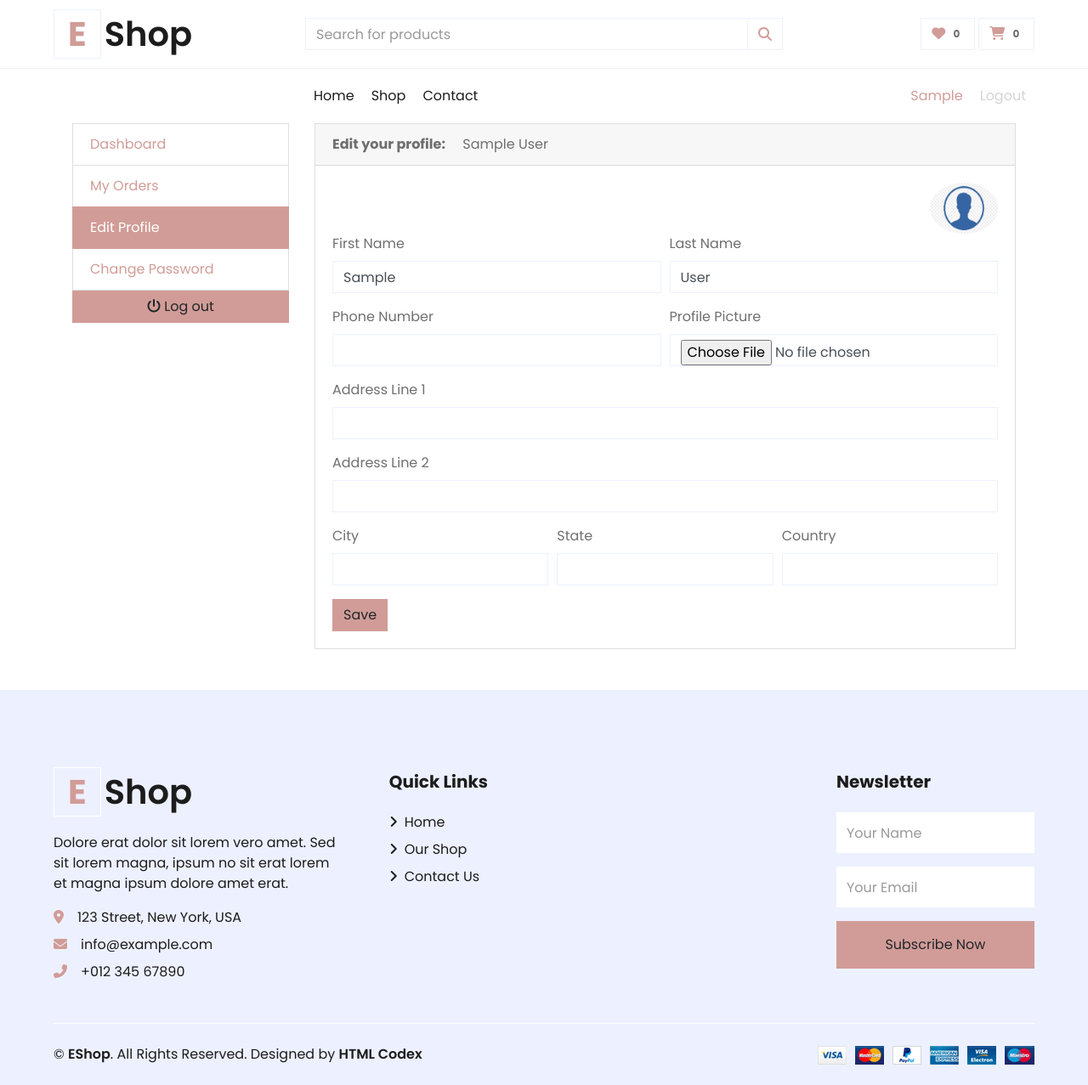
After one commit to AleksKostadinov/eshop, a Django app: page /accounts/edit_profile/ in a window 1280 px wide. The commit adds this page. Shown: the whole page at 85% size. Run offline with Django 4.2, Linux system fonts and the light colour scheme; the visitor is signed in with stand-in values (Sample User, id 1); data that the repository does not hold is empty; some libraries are stand-ins or nearby versions.

Commit message:
MyOrder and EditProfile func

```diff
--- a/accounts/forms.py
+++ b/accounts/forms.py
@@ -1,5 +1,5 @@
 from django import forms
-from .models import Account
+from .models import Account, UserProfile
 from .validations import clean_username, clean_password, clean_phone_number, clean_first_name, clean_last_name
 
 
@@ -44,3 +44,26 @@ class RegisterForm(forms.ModelForm):
 
         for field in self.fields:
             self.fields[field].widget.attrs['class'] = 'form-control'
+
+class AccountForm(forms.ModelForm):
+    class Meta:
+        model = Account
+        fields = ['first_name', 'last_name', 'phone_number']
+
+    def __init__(self, *args, **kwargs):
+        super().__init__(*args, **kwargs)
+
+        for field in self.fields:
+            self.fields[field].widget.attrs['class'] = 'form-control'
+
+class UserProfileForm(forms.ModelForm):
+    profile_picture = forms.ImageField(required=False, error_messages = {'invalid':("Image files only")}, widget=forms.FileInput)
+    class Meta:
+        model = UserProfile
+        fields = ['address_line_1', 'address_line_2', 'city', 'state', 'country', 'profile_picture']
+
+    def __init__(self, *args, **kwargs):
+        super().__init__(*args, **kwargs)
+
+        for field in self.fields:
+            self.fields[field].widget.attrs['class'] = 'form-control'
--- a/accounts/urls.py
+++ b/accounts/urls.py
@@ -1,5 +1,5 @@
 from django.urls import path
-from .views import CustomLoginView, CustomRegisterView, CustomLogoutView, DashboardView
+from .views import CustomLoginView, CustomRegisterView, CustomLogoutView, DashboardView, MyOrdersView, EditProfileView
 
 app_name = 'accounts'
 
@@ -9,4 +9,7 @@ urlpatterns = [
     path('logout/', CustomLogoutView.as_view(), name='logout'),
     path('dashboard/', DashboardView.as_view(), name='dashboard'),
     path('', DashboardView.as_view(), name='dashboard'),
+
+    path('my_orders/', MyOrdersView.as_view(), name='my_orders'),
+    path('edit_profile/', EditProfileView.as_view(), name='edit_profile'),
 ]
--- a/accounts/views.py
+++ b/accounts/views.py
@@ -1,13 +1,15 @@
 from django.contrib.auth.views import LoginView
 from django.contrib.auth.views import LogoutView
+from django.shortcuts import get_object_or_404, redirect, render
 from django.urls import reverse_lazy
 from django.views.generic import FormView, TemplateView
-from accounts.forms import RegisterForm
+from accounts.forms import AccountForm, RegisterForm, UserProfileForm
 from accounts.models import Account, UserProfile
 from django.contrib import messages
 from django.contrib.auth.mixins import LoginRequiredMixin
 from orders.models import Order
 from django.contrib.auth import login
+from django.views.generic.edit import UpdateView
 
 
 class CustomLoginView(LoginView):
@@ -63,3 +65,71 @@ class DashboardView(LoginRequiredMixin, TemplateView):
         context['userprofile'] = userprofile
 
         return context
+
+class MyOrdersView(LoginRequiredMixin, TemplateView):
+    template_name = 'accounts/my_orders.html'
+
+    def get_context_data(self, **kwargs):
+        context = super().get_context_data(**kwargs)
+        orders = Order.objects.filter(user=self.request.user, is_ordered=True).order_by('-created_at')
+        context['orders'] = orders
+        return context
+
+# class EditProfileView(LoginRequiredMixin, TemplateView):
+#     template_name = 'accounts/edit_profile.html'
+
+#     def post(self, request, *args, **kwargs):
+#         userprofile = get_object_or_404(UserProfile, user=request.user)
+#         account_form = AccountForm(request.POST, instance=request.user)
+#         profile_form = UserProfileForm(request.POST, request.FILES, instance=userprofile)
+
+#         if account_form.is_valid() and profile_form.is_valid():
+#             account_form.save()
+#             profile_form.save()
+#             messages.success(request, 'Your profile has been updated.')
+#             return redirect('accounts:edit_profile')
+
+#         context = {
+#             'account_form': account_form,
+#             'profile_form': profile_form,
+#             'userprofile': userprofile,
+#         }
+#         return render(request, self.template_name, context)
+
+#     def get(self, request, *args, **kwargs):
+#         userprofile = get_object_or_404(UserProfile, user=request.user)
+#         account_form = AccountForm(instance=request.user)
+#         profile_form = UserProfileForm(instance=userprofile)
+#         context = {
+#             'account_form': account_form,
+#             'profile_form': profile_form,
+#             'userprofile': userprofile,
+#         }
+#         return render(request, self.template_name, context)
+
+class EditProfileView(LoginRequiredMixin, UpdateView):
+    template_name = 'accounts/edit_profile.html'
+    form_class = AccountForm
+    profile_form_class = UserProfileForm
+    model = UserProfile
+    success_url = reverse_lazy('accounts:edit_profile')
+
+    def get_object(self, queryset=None):
+        return self.request.user.userprofile
+
+    def get_context_data(self, **kwargs):
+        context = super().get_context_data(**kwargs)
+        context['account_form'] = self.form_class(instance=self.request.user)
+        context['profile_form'] = self.profile_form_class(instance=self.request.user.userprofile)
+        return context
+
+    def form_valid(self, form):
+        account_form = self.form_class(self.request.POST, instance=self.request.user)
+        profile_form = self.profile_form_class(self.request.POST, self.request.FILES, instance=self.request.user.userprofile)
+
+        if account_form.is_valid() and profile_form.is_valid():
+            account_form.save()
+            profile_form.save()
+            messages.success(self.request, 'Your profile has been updated.')
+
+        return super().form_valid(form)
--- a/orders/models.py
+++ b/orders/models.py
@@ -63,10 +63,10 @@ class OrderProduct(models.Model):
     order = models.ForeignKey(Order, on_delete=models.CASCADE)
     payment = models.ForeignKey(Payment, on_delete=models.SET_NULL, blank=True, null=True)
     user = models.ForeignKey(Account, on_delete=models.CASCADE)
-    product_name = models.CharField(max_length=50)
+    product_name = models.CharField(max_length=50, blank=True, null=True)
     product_price = models.FloatField()
     quantity = models.IntegerField()
-    product_image = models.ImageField(upload_to='uploads/products/')
+    product_image = models.ImageField(upload_to='uploads/products/', blank=True, null=True)
     created_at = models.DateTimeField(auto_now_add=True)
     updated_at = models.DateTimeField(auto_now=True)
 
--- /dev/null
+++ b/templates/accounts/edit_profile.html
@@ -0,0 +1,81 @@
+{% extends 'base/base.html' %}
+{% load static %}
+{% block content %}
+
+<section class="section-conten padding-y bg">
+    <div class="container">
+        <div class="row">
+        {% include 'base/dashboard_sidebar.html' %}
+        <main class="col-md-9">
+            <article class="card">
+            <header class="card-header">
+                <strong class="d-inline-block mr-3">Edit your profile: </strong>
+                <span>{{ user.full_name }}</span>
+            </header>
+            <div class="card-body">
+                <div class="text-right">
+                    {% if userprofile.profile_picture %}
+                        <img src="{{userprofile.profile_picture.url}}" alt="Profile Picture" width="100" style="border-radius:50%;">
+                    {% else %}
+                        <img src="{% static '/img/no-image-user.jpeg' %}" alt="Profile Picture" width="80" height="60" style="border-radius:50%;">
+                    {% endif %}
+                </div>
+                <div class="row">
+                <div class="col-md-12">
+                    <form action="{% url 'accounts:edit_profile' %}" method="POST" enctype="multipart/form-data">
+                        {% csrf_token %}
+                        <div class="form-row">
+                            <div class="form-group col-md-6">
+                                <label>First Name</label>
+                                {{account_form.first_name}}
+                            </div>
+                            <div class="form-group col-md-6">
+                                <label>Last Name</label>
+                                {{account_form.last_name}}
+                            </div>
+                        </div>
+                        <div class="form-row">
+                            <div class="form-group col-md-6">
+                                <label>Phone Number</label>
+                                {{account_form.phone_number}}
+                            </div>
+                            <div class="form-group col-md-6">
+                                <label>Profile Picture</label>
+                                {{profile_form.profile_picture}}
+                            </div>
+                        </div>
+                        <div class="form-group">
+                            <label>Address Line 1</label>
+                            {{profile_form.address_line_1}}
+                        </div>
+                        <div class="form-group">
+                            <label>Address Line 2</label>
+                            {{profile_form.address_line_2}}
+                        </div>
+                        <div class="form-row">
+                            <div class="form-group col-md-4">
+                                <label>City</label>
+                                {{profile_form.city}}
+                            </div>
+                            <div class="form-group col-md-4">
+                                <label>State</label>
+                                {{profile_form.state}}
+                            </div>
+                            <div class="form-group col-md-4">
+                                <label>Country</label>
+                                {{profile_form.country}}
+                            </div>
+
+                        </div>
+                        <input type="submit" value="Save" class="btn btn-primary">
+                    </form>
+                </div>
+                </div>
+            </div>
+            </article>
+        </main>
+    </div>
+    </div>
+    </section>
+
+{% endblock %}
--- a/templates/base/dashboard_sidebar.html
+++ b/templates/base/dashboard_sidebar.html
@@ -1,9 +1,9 @@
 <aside class="col-md-3">
     <!--   SIDEBAR   -->
     <ul class="list-group">
-      <a class="list-group-item " href="{% url 'accounts:dashboard' %}"> Dashboard </a>
-      <a class="list-group-item " href=""> My Orders </a>
-      <a class="list-group-item " href=""> Edit Profile </a>
+      <a class="list-group-item {%  if '/accounts/' == request.path %} active {% endif %}" href="{% url 'accounts:dashboard' %}"> Dashboard </a>
+      <a class="list-group-item {%  if '/accounts/my_orders/' == request.path %} active {% endif %}" href="{% url 'accounts:my_orders' %}"> My Orders </a>
+      <a class="list-group-item {%  if '/accounts/edit_profile/' == request.path %} active {% endif %}" href="{% url 'accounts:edit_profile' %}" href="{% url 'accounts:edit_profile' %}"> Edit Profile </a>
       <a class="list-group-item " href=""> Change Password </a>
       <a class="btn btn-primary btn-block" href="{% url 'accounts:logout' %}"> <i class="fa fa-power-off"></i> <span class="text">Log out</span> </a>
     </ul>
```
Also changed, not shown: templates/accounts/dashboard.html (+6 -2 lines), templates/accounts/my_orders.html (added, +57 -0 lines), media/userprofile/mbape.webp (added), media/userprofile/mbape_4sH25b2.webp (added), media/userprofile/messi.jpeg (added), orders/migrations/0009_alter_orderproduct_product_image_and_more.py (added).
